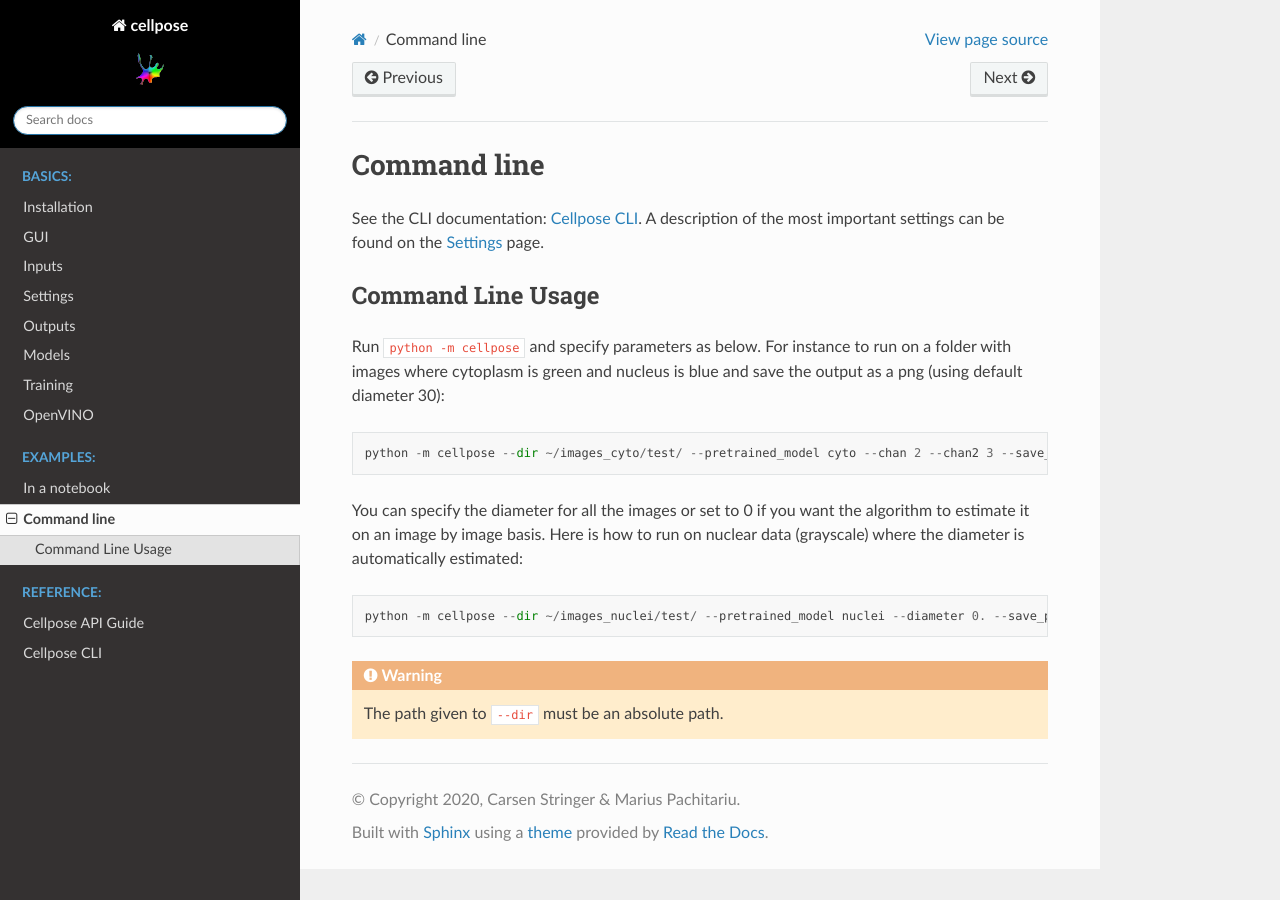
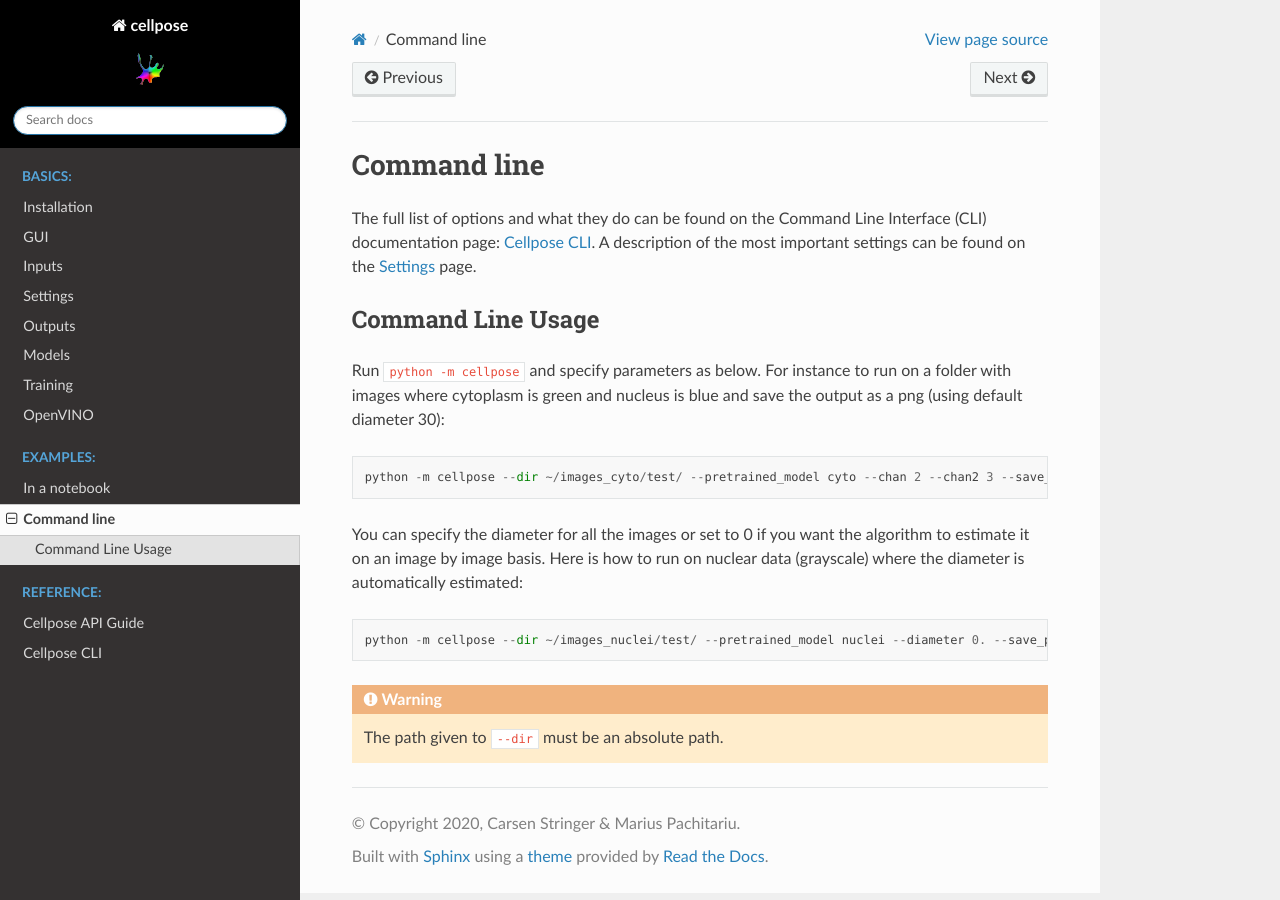
Before and after one commit to MouseLand/cellpose, a Sphinx documentation site: the page built from docs/command.rst, in a window 1280 px wide. Built offline with Sphinx 7.4.7 and the Read the Docs theme 2.0.0, drawn with Linux system fonts in a browser that asks for light colours; pages that are not in the unit, such as notebooks, are missing from menus.

Commit message:
touch up cli docs

```diff
--- a/docs/command.rst
+++ b/docs/command.rst
@@ -1,8 +1,8 @@
 Command line
 ------------------------
 
-See the CLI documentation: :ref:`Cellpose CLI`. A description of the most
-important settings can be found on the :ref:`Settings` page.
+The full list of options and what they do can be found on the Command Line Interface (CLI) documentation
+page: :ref:`Cellpose CLI`. A description of the most important settings can be found on the :ref:`Settings` page.
 
 .. _Command line examples:
 
--- a/docs/installation.rst
+++ b/docs/installation.rst
@@ -80,7 +80,6 @@
 If you have errors related to OpenMP and libiomp5, then try
 
 ::
-
    conda install nomkl
 
 If you receive an error associated with **matplotlib**, try upgrading
```
